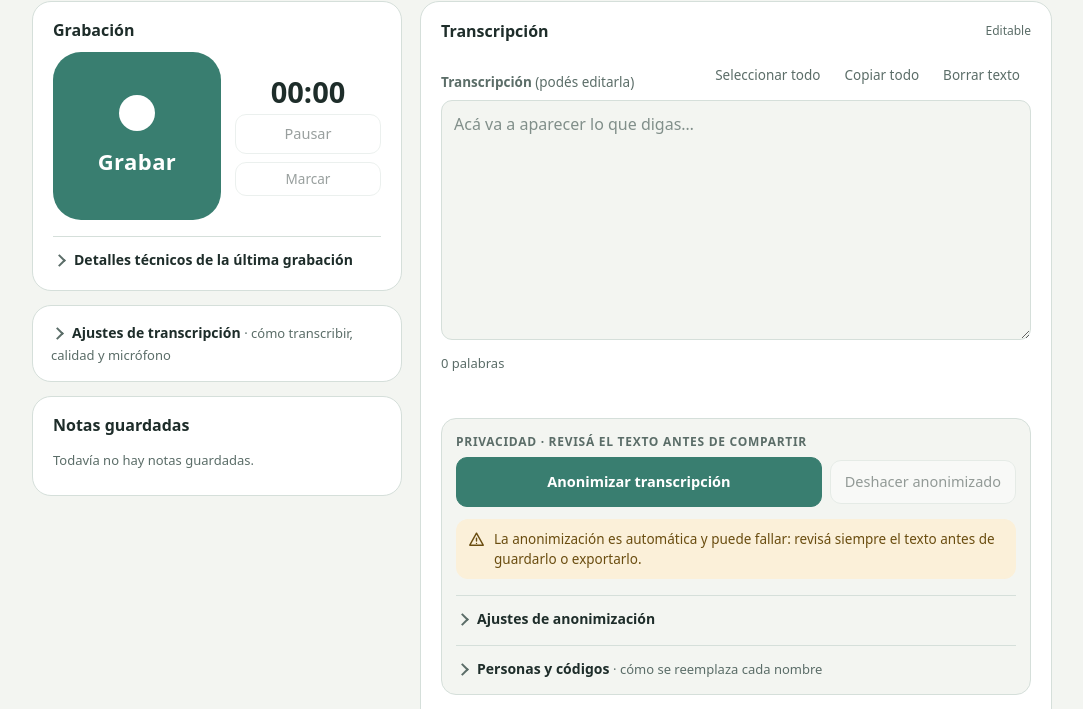
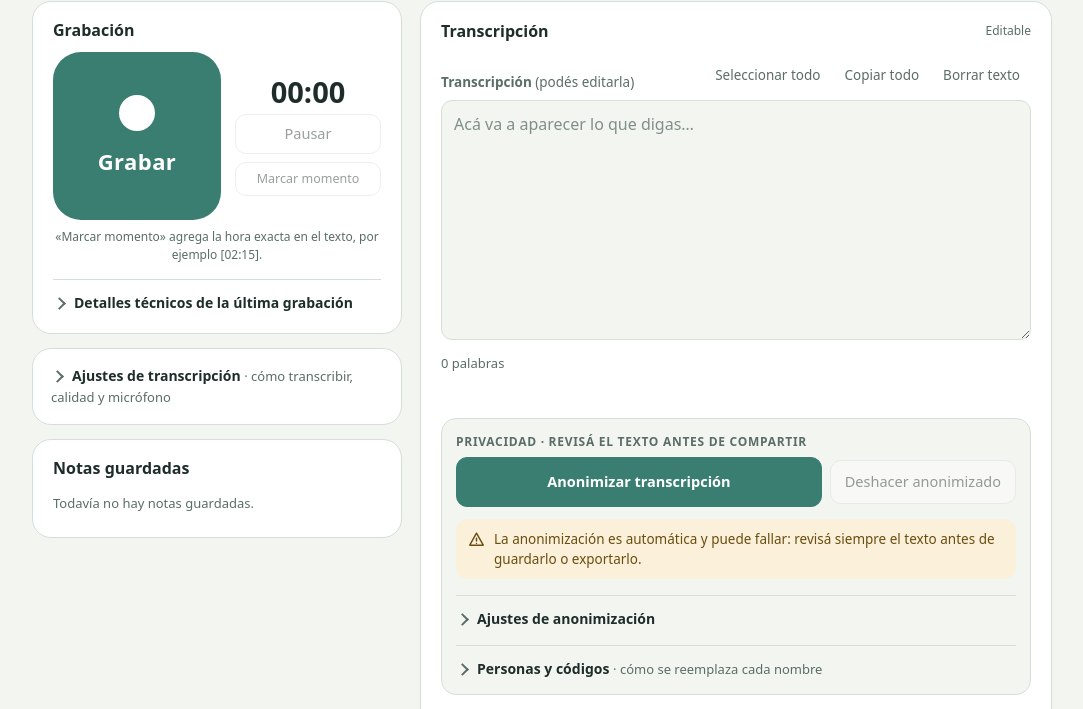
Before and after one commit to ignabidon/notas-voz, a plain HTML site: page prueba/index.html in a window 1280 px wide. Shown: the part 91-800 px from the top of the page, without its empty margins (98-1181 px from the left). Drawn offline with Linux system fonts and the light colour scheme.

Commit message:
Aclarar botón de marca de tiempo en grabación

```diff
--- a/prueba/index.html
+++ b/prueba/index.html
@@ -281,6 +281,10 @@ textarea{min-height:240px}
 .c-edit .note-details label{margin-bottom:7px}
 .c-edit .privacy-group #anon{min-height:50px;font-weight:700}
 .c-edit .privacy-group #undo{min-height:44px}
+
+/* Ayuda discreta para la marca de tiempo */
+.mark-help{font-size:12px;color:var(--mut);text-align:center;margin:8px 0 0;line-height:1.45}
+#mark{font-size:12.5px;line-height:1.2;padding:7px 9px}
 </style>
 </head>
 <body>
@@ -309,9 +313,10 @@ textarea{min-height:240px}
       <div class="side">
         <div id="clock" aria-label="Tiempo de grabación">00:00</div>
         <button id="pause" type="button" disabled title="Pausar o reanudar (tecla P)">Pausar</button>
-        <button id="mark" type="button" disabled title="Insertar la hora en el texto (tecla M)">Marcar</button>
+        <button id="mark" type="button" disabled title="Insertá una marca de tiempo en la transcripción (tecla M)" aria-label="Marcar momento en la transcripción">Marcar momento</button>
       </div>
     </div>
+    <p class="mark-help">«Marcar momento» agrega la hora exacta en el texto, por ejemplo [02:15].</p>
     <div class="warn" id="keepOn" style="display:none;text-align:center;margin-top:12px">Mantené la pantalla encendida y no cambies de app: si no, la grabación puede cortarse.</div>
     <div class="bar" id="bar"><i id="barI"></i></div>
     <div id="status" role="status" aria-live="polite"></div>
```
